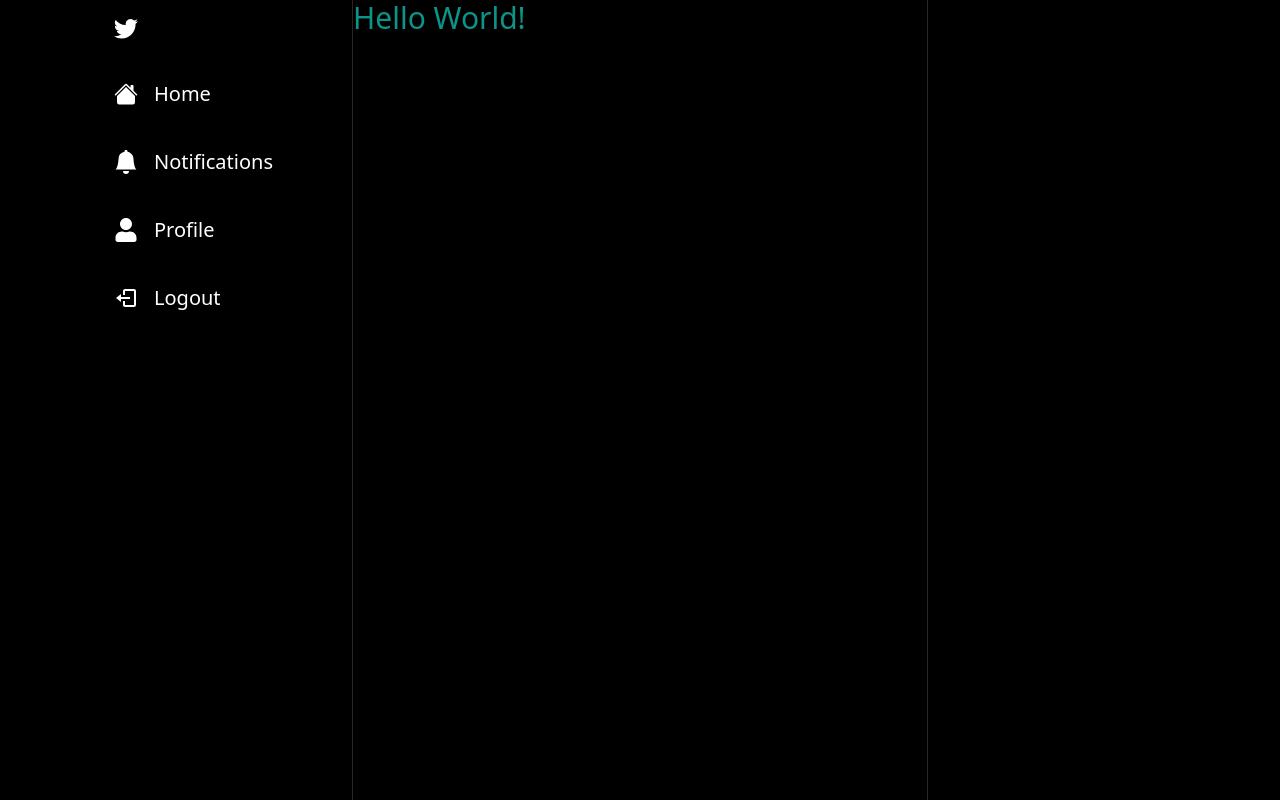
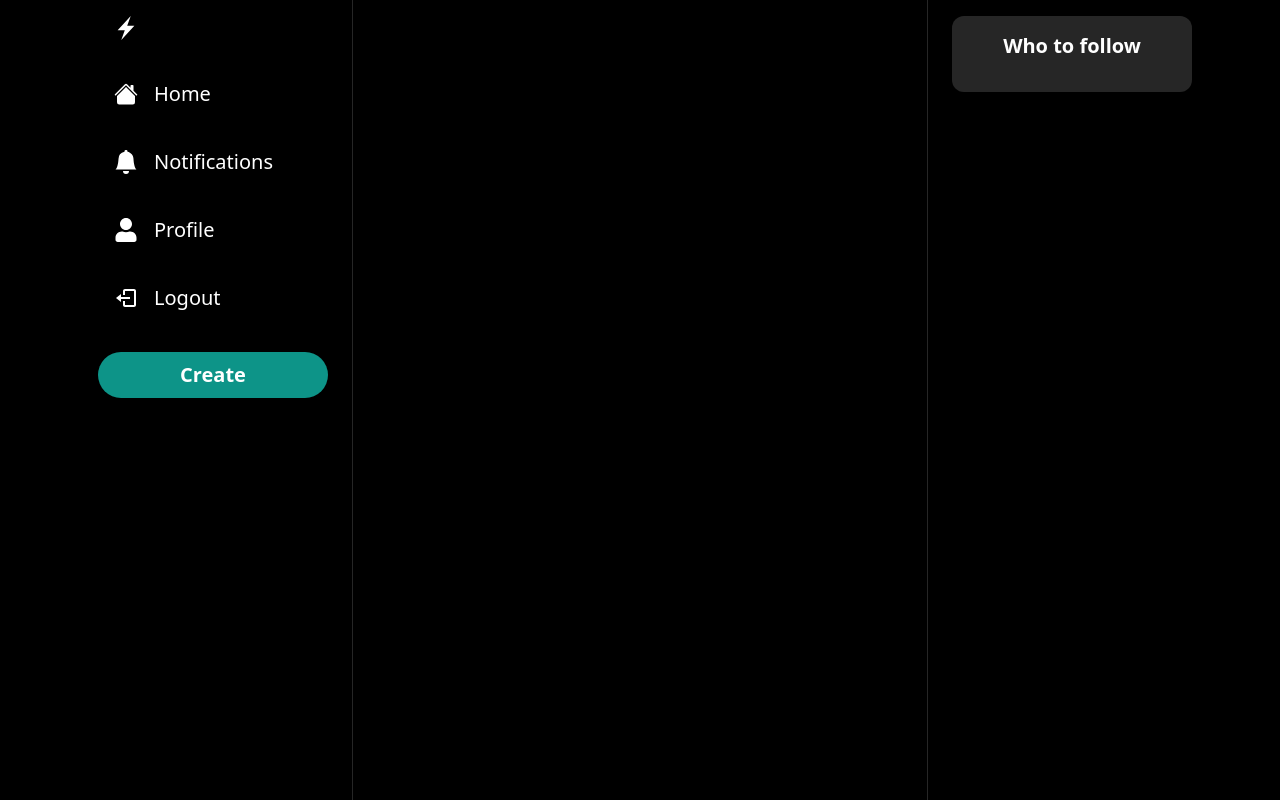
Before and after one commit to JoshSermon/twitter-project, a Next.js app: page / in a window 1280 px wide. Built offline with nearby package versions, Linux system fonts and the light colour scheme.

Commit message:
Update Logo and Started Header

```diff
--- /dev/null
+++ b/components/Header.tsx
@@ -0,0 +1,23 @@
+import { useRouter } from 'next/router';
+import { useCallback } from 'react';
+
+interface HeaderProps {
+    label: string;
+    showBackArrow?: boolean;
+}
+
+const Header = () => {
+    const router = useRouter;
+
+    const handleBack = useCallback(() => {
+            router.back();
+        }, [router]);
+
+    return (
+        <div>
+
+        </div>
+    )
+}
+
+export default Header
--- a/components/Layout.tsx
+++ b/components/Layout.tsx
@@ -1,5 +1,6 @@
 import React from 'react';
 import Sidebar from './layout/Sidebar';
+import FollowBar from './layout/FollowBar';
 
 interface LayoutProps {
     children: React.ReactNode;
@@ -14,6 +15,7 @@ const Layout: React.FC<LayoutProps> = ({ children }) => {
                     <div className="col-span-3 lg:col-span-2 border-x-[1px] border-neutral-800">
             {children}
                     </div>
+                    <FollowBar />
                 </div>
             </div>
         </div>
--- /dev/null
+++ b/components/layout/FollowBar.tsx
@@ -0,0 +1,18 @@
+import React from 'react'
+
+const FollowBar = () => {
+    return (
+        <div className="px-6 py-4 hidden lg:block">
+            <div className="bg-neutral-800 rounded-xl py-4">
+                <h2 className="text-white text-xl font-semibold text-center">
+                Who to follow
+                </h2>
+                 <div className="flex flex-col gap-6 mt-4">
+                 {/* TODO USER LIST */}
+                </div>
+            </div>
+        </div>
+    )
+}
+
+export default FollowBar
--- a/components/layout/SidebarLogo.tsx
+++ b/components/layout/SidebarLogo.tsx
@@ -1,6 +1,6 @@
 import React from 'react'
 import { useRouter } from 'next/router';
-import { BsTwitter } from 'react-icons/bs';
+import { SiStackblitz } from 'react-icons/si';
 
 const SidebarLogo = () => {
 
@@ -10,7 +10,7 @@ const SidebarLogo = () => {
         <div
         onClick={() => router.push('/')}
         className="rounded-full h-14 w-14 p-4 flex items-center justify-center hover:bg-blue-300 hover:bg-opacity-10 cursor-pointer transition">
-            <BsTwitter size={28} color="white" />
+            <SiStackblitz size={28} color="white" />
         </div>
     )
 }
--- a/components/layout/SidebarTweetButton.tsx
+++ b/components/layout/SidebarTweetButton.tsx
@@ -10,6 +10,11 @@ const SidebarTweetButton = () => {
             <div className="mt-6 lg:hidden rounded-full h-14 w-14 p-4 flex items-center bg-teal-600 hover:bg-opacity-80 transition cursor-pointer">
             <FaFeather size={24} color="white" />
             </div>
+                <div className="mt-6 hidden lg:block px-4 py-2 rounded-full bg-teal-600 hover:bg-opacity-90 cursor-pointer transition">
+                    <p className="hidden lg:block text-center font-semibold text-white text-[20px]">
+                        Create
+                </p>
+            </div>
         </div>
     )
 }
--- a/pages/index.tsx
+++ b/pages/index.tsx
@@ -1,9 +1,10 @@
+import Header from "../components/Header";
 
 const Home = () => {
   return (
-    <div className="text-3xl text-teal-600">
-      Hello World!
-    </div>
+    <>
+    <Header label="Home" />
+    </>
   )
 }
 
```
